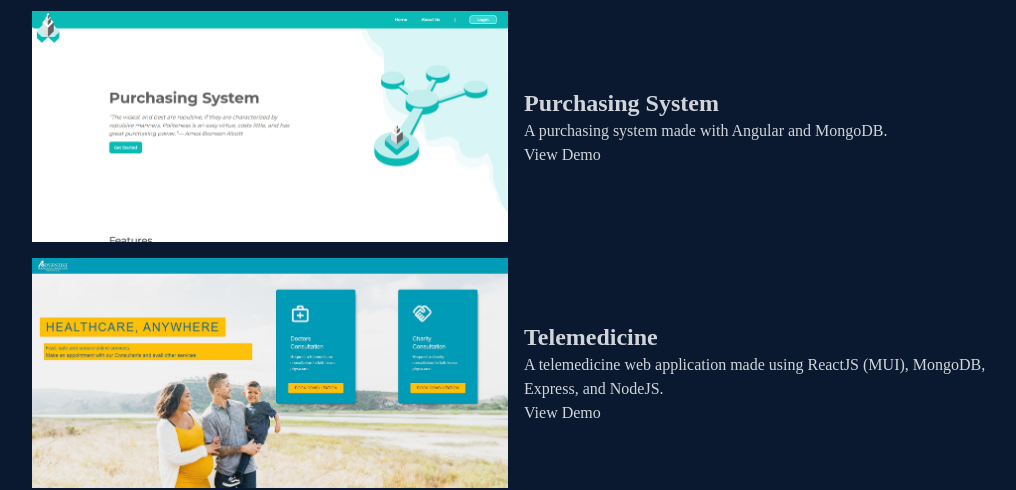
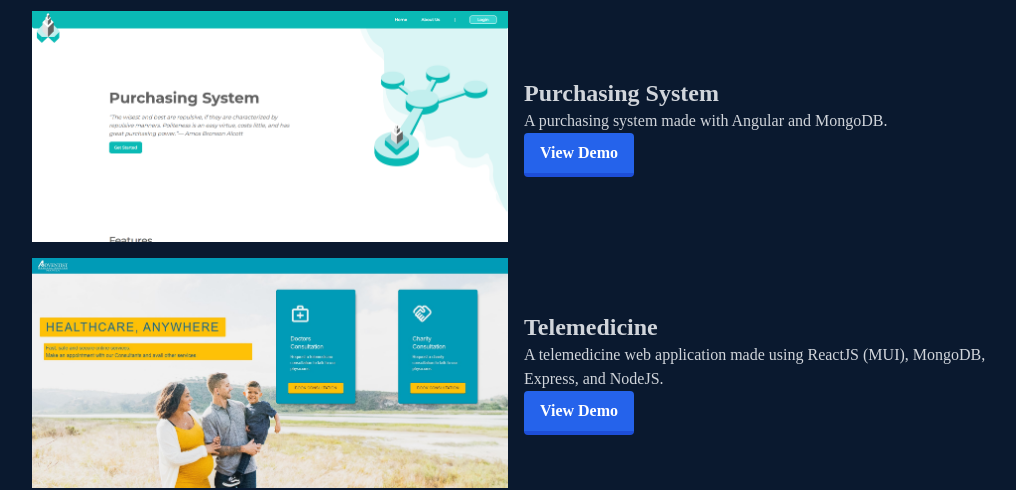
Before and after one commit to elciddelapaz/portfolio, a React (Create React App) app: page / in a window 1280 px wide. Shown: the part 2400-2890 px from the top of the page, without its empty margins (124-1140 px from the left). Built offline with nearby package versions, Linux system fonts and the light colour scheme.

Commit message:
added button

```diff
--- a/src/components/Work.jsx
+++ b/src/components/Work.jsx
@@ -4,34 +4,6 @@ import AUPay from "../assets/AUPay.png";
 import Telemed from "../assets/telemed.jpeg";
 const Work = () => {
   return (
-    // <div name="work" className="w-full md:h-screen text-gray-300 bg-[#0a192f]">
-    //   <div className="max-w-[1000px] mx-auto p-4 flex flex-col justify-center w-full h-full">
-    //     <div className="pb-8">
-    //       <p className="text-4xl font-bold inline border-b-4 text-gray-300 border-pink-600">
-    //         Work
-    //       </p>
-    //     </div>
-    //     {/* Container */}
-    //     <div className="grid grid-cols-6 gap-4 sm:grid-cols-2 md:grid-cols-2 gap-6">
-    //       {/* Grid Item */}
-    //       <div className="col-start-1 col-end-4 group container rounded-md flex justify-center items-center mx-auto">
-    //         <div className="cotainer mx-auto">
-    //           <img classname="object-fill" src={Purchasing} />
-    //           <p className="text-3xl font-bold text-center">
-    //             Purchasing System - Frontend
-    //           </p>
-    //         </div>
-    //         <div className="container mx-auto">
-    //           <img classname="object-fill" src={Telemed} />
-    //           <p className="text-3xl font-bold text-center">
-    //             Telemedicine Web Application - Full Stack
-    //           </p>
-    //         </div>
-    //       </div>
-    //       <div className="col-start-1 col-end-2 group container rounded-md flex justify-center items-center mx-auto"></div>
-    //     </div>
-    //   </div>
-    // </div>
     <div name="work" className="w-full md:h-screen text-gray-300 bg-[#0a192f]">
       <div className="max-w-[1000px] mx-auto p-4 flex flex-col justify-center w-full h-full">
         <div className="pb-8">
@@ -50,12 +22,11 @@ const Work = () => {
             <div>
               <h1 className="text-2xl font-bold">Purchasing System</h1>
               <p>A purchasing system made with Angular and MongoDB.</p>
-              <a
-                href="https://daps-ps.netlify.app/"
-                class="font-medium hover:underline"
-              >
-                View Demo
-              </a>
+              <button className="bg-blue-600 hover:bg-blue-400 text-white font-bold py-2 px-4 border-b-4 border-blue-700 hover:border-blue-500 rounded">
+                <a href="https://daps-ps.netlify.app/" target="_blank">
+                  View Demo
+                </a>
+              </button>
             </div>
           </div>
           <div className="group container rounded-md flex items-center mx-auto">
@@ -68,12 +39,11 @@ const Work = () => {
                 A telemedicine web application made using ReactJS (MUI),
                 MongoDB, Express, and NodeJS.
               </p>
-              <a
-                href="https://telemed.adventistmed.org/"
-                class="font-medium hover:underline"
-              >
-                View Demo
-              </a>
+              <button className="bg-blue-600 hover:bg-blue-400 text-white font-bold py-2 px-4 border-b-4 border-blue-700 hover:border-blue-500 rounded">
+                <a href="https://telemed.adventistmed.org/" target="_blank">
+                  View Demo
+                </a>
+              </button>
             </div>
           </div>
           <div className="group container rounded-md flex items-center mx-auto">
```
